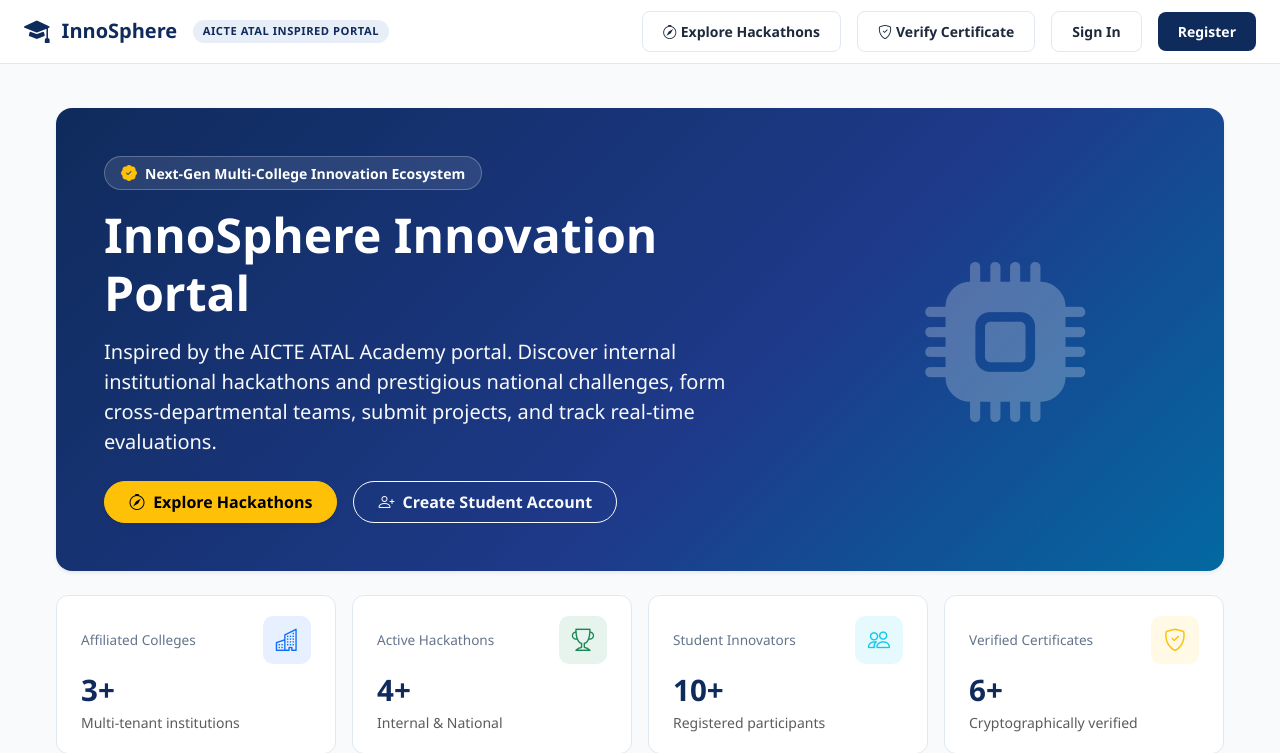
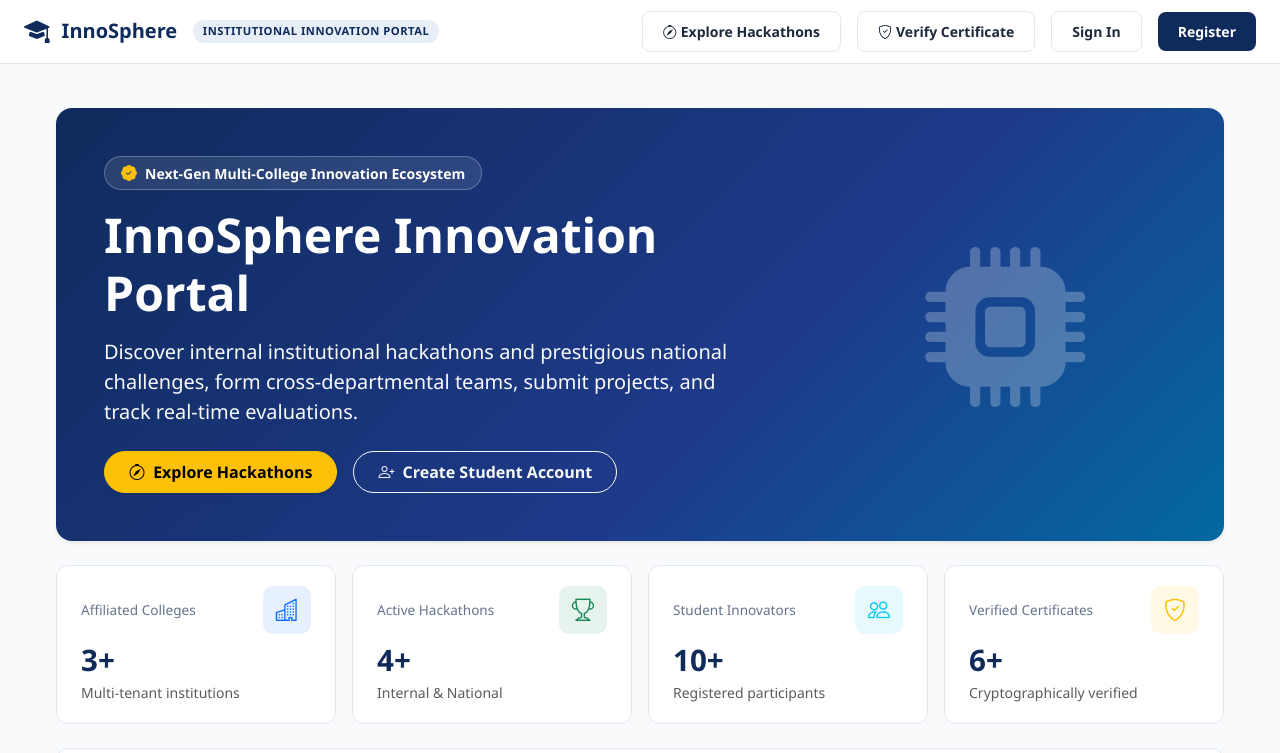
Before and after one commit to AtharvHinge27/DBMS-CP-NEW, a Flask app: page / in a window 1280 px wide. Shown: the top 753 px of the page. Run offline with Flask 3, Linux system fonts and the light colour scheme; data that the repository does not hold is empty.

Commit message:
Complete InnoSphere DBMS Project

```diff
--- a/database/08_sample_seed_data.sql
+++ b/database/08_sample_seed_data.sql
@@ -200,11 +200,11 @@ INSERT INTO hackathons (
 ),
 (
     4, NULL,
-    'AICTE ATAL National DeepTech Challenge 2026',
+    'National DeepTech Challenge 2026',
     'Quantum & DeepTech',
     'Flagship national competition encouraging student researchers to build proof-of-concepts in Quantum Computing, Cyber-Physical Systems, and Next-Gen Semiconductors.',
-    'External', 'Online', 'Virtual AICTE ATAL Portal',
-    'AICTE ATAL Academy',
+    'External', 'Online', 'Virtual National Portal',
+    'National Innovation Academy',
     'All AICTE approved institution students and faculty research groups.',
     'https://atalacademy.aicte-india.org', '2026-11-30', '2026-12-10', '2026-12-12',
     1, 4, '₹75,000 + National Recognition', 'Open', 1
--- a/run.py
+++ b/run.py
@@ -20,7 +20,7 @@ def print_banner():
  |___|_| |_|_| |_|\___/____/| .__/|_| |_|\___|_|  \___|
                             |_|
   Unified Innovation, Hackathon & Research Management Portal
-  Institutional Portal Inspired by AICTE ATAL Academy
+  Institutional Innovation Portal
  ============================================================================
 """
     print(banner)
--- a/static/css/style.css
+++ b/static/css/style.css
@@ -1,6 +1,6 @@
 /* ==========================================================================
    InnoSphere - Unified Innovation, Hackathon & Research Management Portal
-   Style System: Minimal, Modern Light Institutional Theme (AICTE ATAL Inspired)
+   Style System: Minimal, Modern Light Institutional Theme (Institutional)
    ========================================================================== */
 
 :root {
--- a/templates/announcements.html
+++ b/templates/announcements.html
@@ -9,7 +9,7 @@
     <div class="d-flex flex-wrap align-items-center justify-content-between mb-4 pb-2 border-bottom">
         <div>
             <h1 class="h3 fw-bold text-primary mb-1">Institutional Bulletins & Announcements</h1>
-            <div class="small text-muted">Official circulars, hackathon phase schedules, deadline extensions, and AICTE ATAL notices.</div>
+            <div class="small text-muted">Official circulars, hackathon phase schedules, deadline extensions, and institutional notices.</div>
         </div>
         <div class="d-flex gap-2 mt-2 mt-md-0">
             <span class="badge bg-primary px-3 py-2 d-flex align-items-center gap-1">
@@ -144,7 +144,7 @@
                     <span class="small text-muted"><i class="bi bi-calendar3 me-1"></i> Nov 05, 2026</span>
                 </div>
                 <p class="text-secondary small mb-3">
-                    As per AICTE ATAL guidelines, digital participation and winner certificates will only be issued to candidates who maintain a minimum 80% physical/virtual attendance during the hackathon sprint. Attendance check-ins can be verified in real time under the <strong>Attendance</strong> workspace.
+                    As per institutional guidelines, digital participation and winner certificates will only be issued to candidates who maintain a minimum 80% physical/virtual attendance during the hackathon sprint. Attendance check-ins can be verified in real time under the <strong>Attendance</strong> workspace.
                 </p>
                 <div class="d-flex justify-content-between align-items-center pt-2 border-top">
                     <span class="small text-muted"><i class="bi bi-shield-check me-1"></i> InnoSphere Academic Oversight Council</span>
--- a/templates/attendance.html
+++ b/templates/attendance.html
@@ -13,7 +13,7 @@
         </div>
         <div class="d-flex gap-2 mt-2 mt-md-0">
             <span class="badge bg-success px-3 py-2 d-flex align-items-center gap-1">
-                <i class="bi bi-shield-check"></i> AICTE ATAL Verified Roster
+                <i class="bi bi-shield-check"></i> Institutionally Verified Roster
             </span>
         </div>
     </div>
@@ -74,7 +74,7 @@
     <div class="alert alert-primary d-flex align-items-center gap-3 p-3 mb-4 rounded-3 border-0 shadow-sm">
         <i class="bi bi-info-circle-fill fs-3 text-primary"></i>
         <div class="small">
-            <strong>AICTE ATAL & Institutional Compliance Notice:</strong> Digital and verifiable winner/participation certificates are unlocked automatically upon maintaining at least <strong>80% attendance</strong> across required check-in checkpoints. All timestamps are signed with coordinator credentials in the MySQL <code>attendance</code> table.
+            <strong>Institutional Compliance Notice:</strong> Digital and verifiable winner/participation certificates are unlocked automatically upon maintaining at least <strong>80% attendance</strong> across required check-in checkpoints. All timestamps are signed with coordinator credentials in the MySQL <code>attendance</code> table.
         </div>
     </div>
 
--- a/templates/base.html
+++ b/templates/base.html
@@ -30,7 +30,7 @@
                 <i class="bi bi-mortarboard-fill"></i>
                 <span>InnoSphere</span>
             </a>
-            <span class="portal-badge d-none d-md-inline-block">AICTE ATAL Inspired Portal</span>
+            <span class="portal-badge d-none d-md-inline-block">Institutional Innovation Portal</span>
         </div>
 
         <div class="d-flex align-items-center gap-3">
--- a/templates/index.html
+++ b/templates/index.html
@@ -16,7 +16,7 @@
                     </div>
                     <h1 class="display-5 fw-bold mb-3">InnoSphere Innovation Portal</h1>
                     <p class="lead text-light text-opacity-90 mb-4" style="max-width: 650px;">
-                        Inspired by the AICTE ATAL Academy portal. Discover internal institutional hackathons and prestigious national challenges, form cross-departmental teams, submit projects, and track real-time evaluations.
+                        Discover internal institutional hackathons and prestigious national challenges, form cross-departmental teams, submit projects, and track real-time evaluations.
                     </p>
                     <div class="d-flex flex-wrap gap-3">
                         <a href="/hackathons" class="btn btn-warning fw-bold px-4 py-2 rounded-pill shadow-sm">
--- a/templates/learning.html
+++ b/templates/learning.html
@@ -164,7 +164,7 @@
                             <span class="badge bg-success">National FDP</span>
                             <span class="badge bg-light text-dark border">Hybrid</span>
                         </div>
-                        <h5 class="fw-bold text-dark mb-1">AICTE ATAL Masterclass: Full-Stack Web Development & APIs</h5>
+                        <h5 class="fw-bold text-dark mb-1">National FDP Masterclass: Full-Stack Web Development & APIs</h5>
                         <p class="small text-muted mb-3"><i class="bi bi-clock me-1"></i> Nov 25, 2026 • 10:00 AM - 01:00 PM IST</p>
                         <p class="small text-secondary mb-3">
                             A deep dive into REST API design with Python Flask, secure password hashing, JSON serialization, and responsive UI integration using Bootstrap 5 and JavaScript Fetch API.
@@ -267,7 +267,7 @@
                         <div class="d-inline-flex p-3 rounded-circle bg-info bg-opacity-10 text-info mb-3">
                             <i class="bi bi-card-checklist fs-2"></i>
                         </div>
-                        <h6 class="fw-bold text-dark mb-1">AICTE ATAL Compendium</h6>
+                        <h6 class="fw-bold text-dark mb-1">Learning Compendium</h6>
                         <p class="small text-muted mb-3">Official problem statement repository across Agriculture, HealthTech, Smart Mobility & Clean Water.</p>
                         <a href="/hackathons" class="btn btn-sm btn-outline-info w-100">
                             <i class="bi bi-compass me-1"></i> Explore Problem Sets
--- a/templates/settings.html
+++ b/templates/settings.html
@@ -117,7 +117,7 @@
             <div class="content-card p-4">
                 <h5 class="fw-bold text-primary mb-3"><i class="bi bi-file-lock2 me-2"></i>Institutional Data & Privacy</h5>
                 <p class="small text-secondary mb-3">
-                    Your student record is retained under your college tenant schema (<code>colleges</code> and <code>participant_profiles</code>) in compliance with AICTE ATAL academic regulations.
+                    Your student record is retained under your college tenant schema (<code>colleges</code> and <code>participant_profiles</code>) in compliance with institutional academic regulations.
                 </p>
                 <div class="d-flex gap-2">
                     <a href="/profile" class="btn btn-sm btn-outline-secondary">
```
Also changed, not shown: docs/generate_doc.py (+5 -5 lines), README.md.
